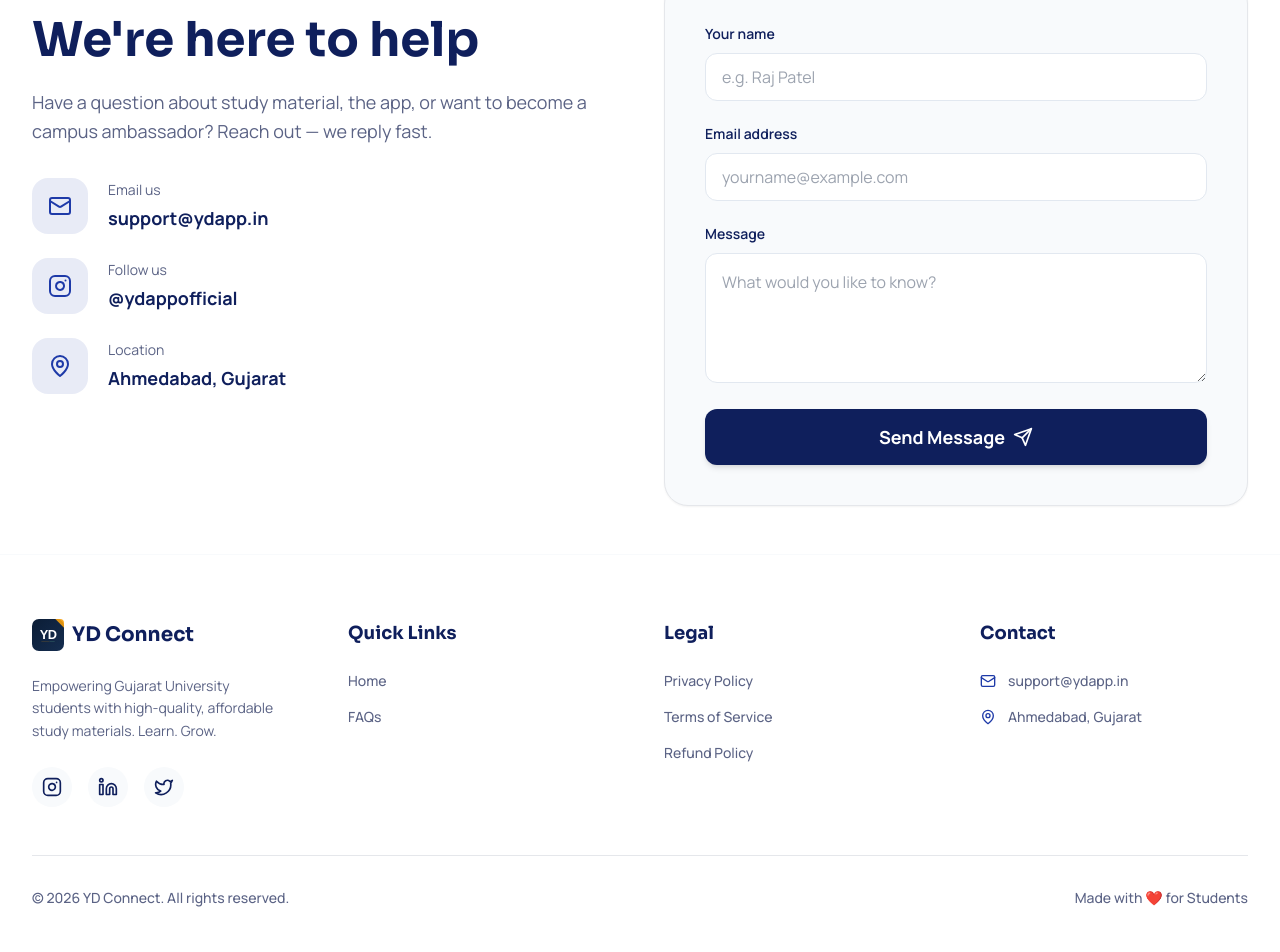
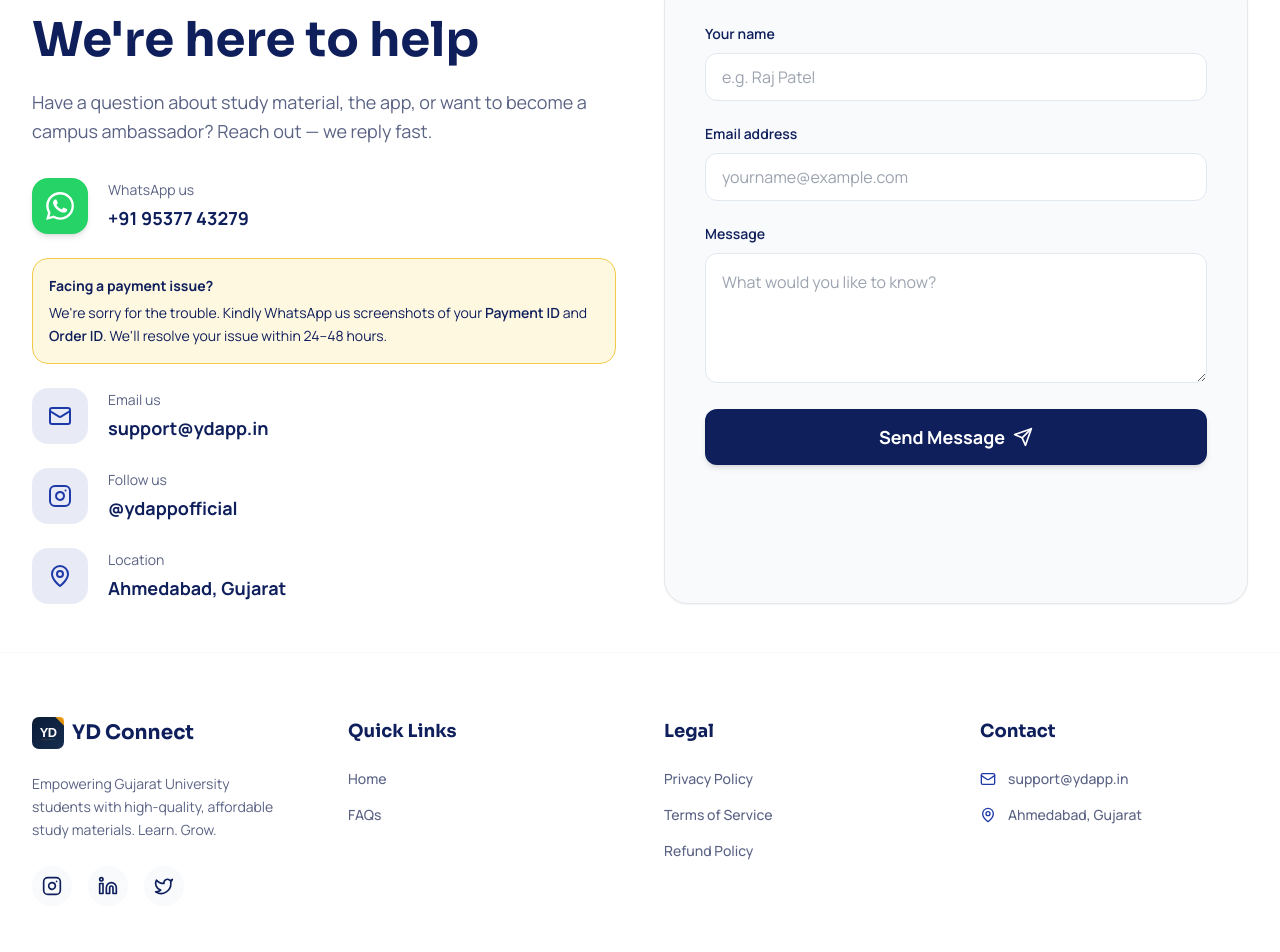
Before and after one commit to yuvraj0312-star/yd-publication-website, a React (Vite) app: page / in a window 1280 px wide. Shown: the part 3398-4350 px from the top of the page. Built offline with nearby package versions, Linux system fonts and the light colour scheme; a web font is replaced by a local one.

Commit message:
Add files via upload

```diff
--- a/src/components/Contact.jsx
+++ b/src/components/Contact.jsx
@@ -54,6 +54,19 @@ export default function Contact() {
               Have a question about study material, the app, or want to become a campus ambassador? Reach out — we reply fast.
             </p>
             <div className="space-y-6">
+              <a href="https://wa.me/919537743279?text=Hi%20YD%20App%20team%2C%20I%20have%20a%20payment%20issue.%0APayment%20ID%3A%20%0AOrder%20ID%3A%20" target="_blank" rel="noopener noreferrer" className="flex items-center gap-5 group" aria-label="Chat with us on WhatsApp at +91 95377 43279">
+                <div className="h-14 w-14 rounded-2xl bg-[#25D366] flex items-center justify-center text-white shrink-0 shadow-md group-hover:scale-105 transition-transform">
+                  <svg viewBox="0 0 24 24" fill="currentColor" aria-hidden="true" className="h-7 w-7"><path d="M17.47 14.38c-.3-.15-1.75-.86-2.02-.96-.27-.1-.47-.15-.67.15-.2.3-.77.96-.94 1.16-.17.2-.35.22-.64.07-.3-.15-1.25-.46-2.38-1.47-.88-.78-1.48-1.75-1.65-2.05-.17-.3-.02-.46.13-.6.13-.14.3-.35.45-.52.15-.18.2-.3.3-.5.1-.2.05-.37-.03-.52-.07-.15-.67-1.61-.92-2.2-.24-.58-.49-.5-.67-.51h-.57c-.2 0-.52.07-.79.37-.27.3-1.04 1.02-1.04 2.48s1.07 2.88 1.21 3.08c.15.2 2.1 3.2 5.08 4.49.71.31 1.26.49 1.7.63.71.22 1.36.19 1.87.12.57-.09 1.75-.72 2-1.41.25-.69.25-1.29.17-1.41-.07-.12-.27-.2-.57-.35zM12.05 21.8h-.01a9.8 9.8 0 0 1-5-1.37l-.36-.21-3.72.98 1-3.63-.24-.37a9.82 9.82 0 0 1-1.5-5.24c0-5.43 4.42-9.85 9.86-9.85 2.63 0 5.1 1.03 6.96 2.89a9.78 9.78 0 0 1 2.88 6.97c0 5.43-4.42 9.85-9.85 9.85zm8.4-18.25A11.8 11.8 0 0 0 12.04 0C5.5 0 .16 5.33.16 11.88c0 2.1.55 4.14 1.59 5.94L.06 24l6.3-1.65a11.87 11.87 0 0 0 5.68 1.45h.01c6.55 0 11.89-5.33 11.89-11.88 0-3.18-1.24-6.16-3.49-8.4z"/></svg>
+                </div>
+                <div>
+                  <p className="text-sm text-muted-foreground mb-1">WhatsApp us</p>
+                  <p className="font-bold text-navy text-lg group-hover:text-primary transition-colors">+91 95377 43279</p>
+                </div>
+              </a>
+              <div className="rounded-2xl border border-[#F2C94C] bg-[#FFF8E1] p-4 text-sm text-navy leading-relaxed">
+                <p className="font-bold mb-1">Facing a payment issue?</p>
+                <p>We're sorry for the trouble. Kindly WhatsApp us screenshots of your <span className="font-semibold">Payment ID</span> and <span className="font-semibold">Order ID</span>. We'll resolve your issue within 24–48 hours.</p>
+              </div>
               <div className="flex items-center gap-5">
                 <div className="h-14 w-14 rounded-2xl bg-primary/10 flex items-center justify-center text-primary shrink-0">
                   <Mail className="h-6 w-6" />
```
